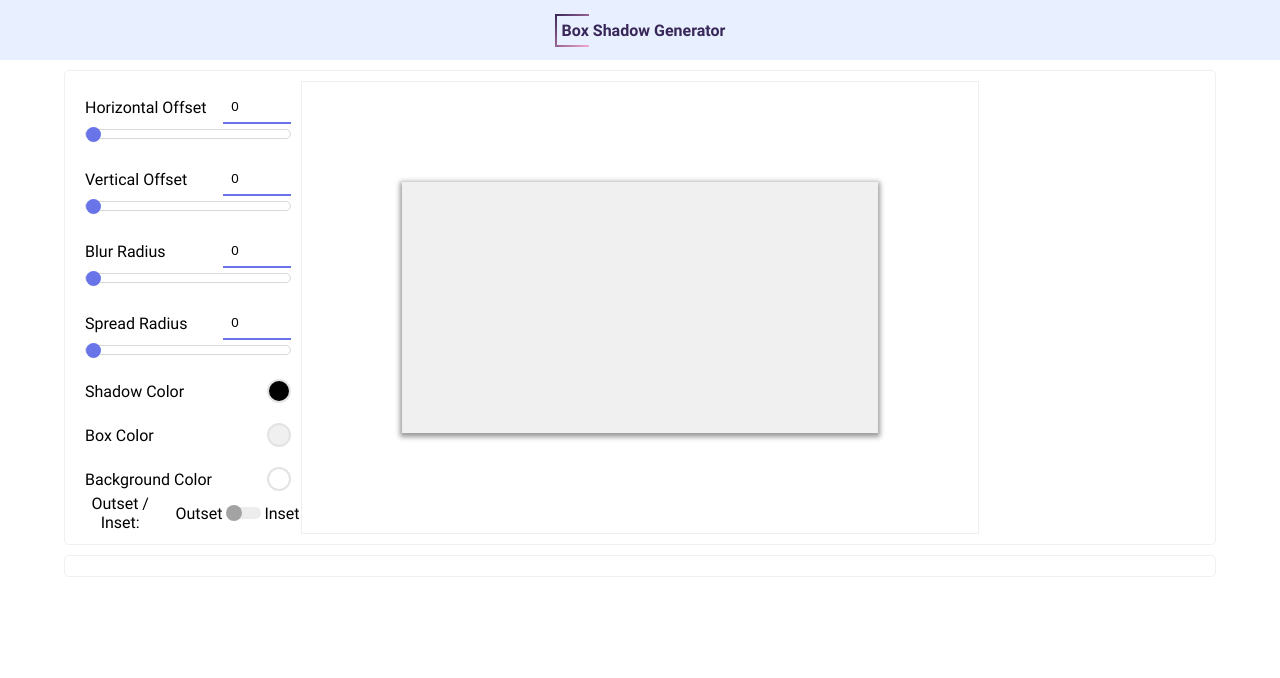
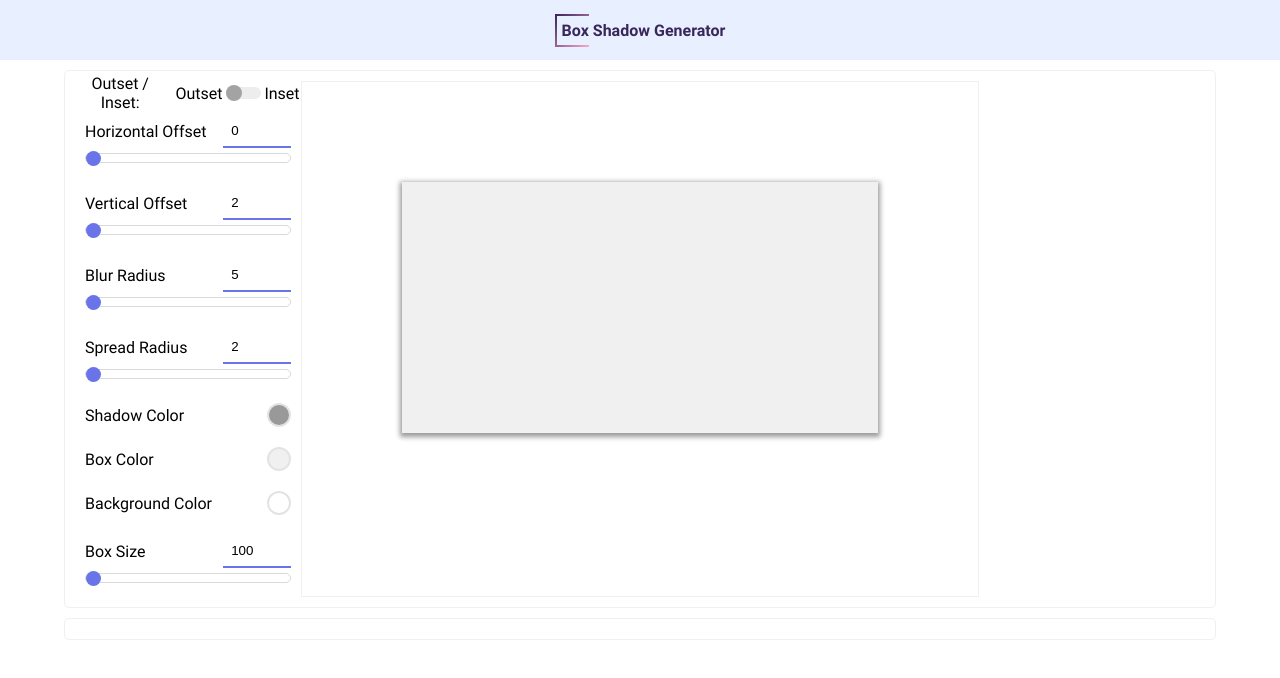
Before and after one commit to MaximeEsnol/BoxShadowGenerator, a React (Create React App) app: page / in a window 1280 px wide. Shown: the top 678 px of the page. Built offline with nearby package versions, Linux system fonts and the light colour scheme.

Commit message:
Add correct default values

```diff
--- a/src/components/Sliders.js
+++ b/src/components/Sliders.js
@@ -11,28 +11,22 @@ class Sliders extends React.Component {
     state = {
         inset: false,
         offsetX: 0,
-        offsetY: 0,
-        blurRadius: 0,
-        spreadRadius: 0,
-        color: "rgba(0,0,0,1)",
+        offsetY: 2,
+        blurRadius: 5,
+        spreadRadius: 2,
+        color: "rgba(0,0,0,0.40)",
         shadowIndex: 0,
-        boxColor: "",
-        backgroundColor: ""
+        boxColor: "rgba(240, 240, 240, 1)",
+        backgroundColor: "rgba(255, 255, 255, 1)",
+        boxSize: 1
     }
 
     handler = (model, value) => {
-        this.setState({ [model]: value });
-
-        this._callHandlerProp();
+        this.setState({ [model]: value }, this._callHandlerProp);
     }
 
     handleColor = color => {
-        console.log(color);
-        // let rgba = "rgba(";
-        // rgba += color.rgb.r + "," + color.rgb.g + "," + color.rgb.b + "," + color.rgb.a + ")";
-        this.setState({ color: color.current });
-
-        this._callHandlerProp();
+        this.setState({ color: color }, this._callHandlerProp);
     }
 
     _callHandlerProp = () => {
@@ -42,12 +36,17 @@ class Sliders extends React.Component {
     render() {
         return (
             <div className="sliders">
-                <Slider label="Horizontal Offset" handler={this.handler.bind(this, "offsetX")} />
-                <Slider label="Vertical Offset" handler={this.handler.bind(this, "offsetY")} />
-                <Slider label="Blur Radius" handler={this.handler.bind(this, "blurRadius")} min={0} />
-                <Slider label="Spread Radius" handler={this.handler.bind(this, "spreadRadius")} />
+                <Toggle label="Outset / Inset"
+                    handler={this.handler.bind(this, "inset", !this.state.inset)}
+                    enabledText="Inset"
+                    disabledText="Outset" />
+                <Slider label="Horizontal Offset" handler={this.handler.bind(this, "offsetX")} defaultValue={0}/>
+                <Slider label="Vertical Offset" handler={this.handler.bind(this, "offsetY")} defaultValue={2}/>
+                <Slider label="Blur Radius" handler={this.handler.bind(this, "blurRadius")} min={0} defaultValue={5} />
+                <Slider label="Spread Radius" handler={this.handler.bind(this, "spreadRadius")} defaultValue={2} />
 
-                <ColorPicker label="Shadow Color" handler={this.handleColor.bind(this)}/>
+                <ColorPicker label="Shadow Color" handler={this.handleColor.bind(this)}
+                defaultColor={{r: 0, g: 0, b: 0, a: 0.40}}/>
 
                 <ColorPicker label="Box Color"
                 handler={this.handler.bind(this, "boxColor")}
@@ -57,10 +56,12 @@ class Sliders extends React.Component {
                 handler={this.handler.bind(this, "backgroundColor")}
                 defaultColor={ {r: 255, g: 255, b: 255, a: 1} } />
 
-                <Toggle label="Outset / Inset"
-                    handler={this.handler.bind(this, "inset", !this.state.inset)}
-                    enabledText="Inset"
-                    disabledText="Outset" />
+                <Slider label="Box Size"
+                handler={this.handler.bind(this, "boxSize")}
+                min={0}
+                max={150}
+                defaultValue={100}/>
+
             </div>
         )
     }
```
